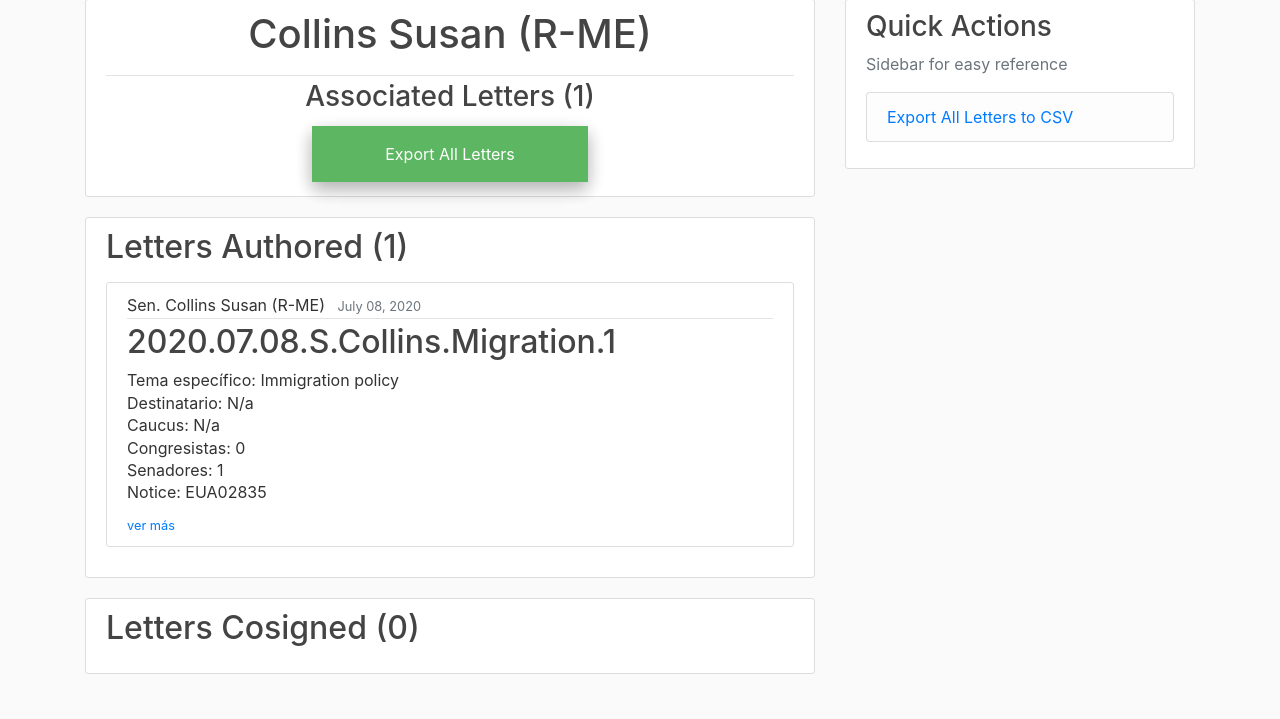
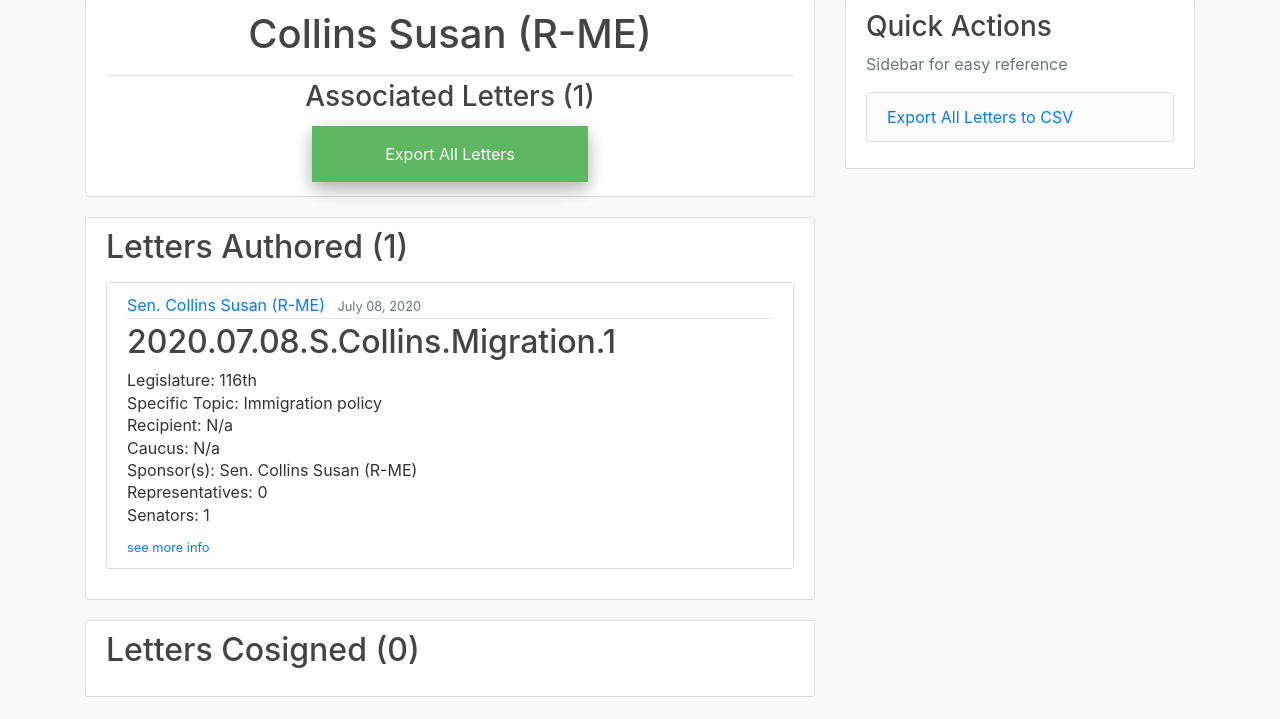
Before and after one commit to rceid/Letter_tracking, a Django app: a page that uses django_proj/letter_tracking/templates/letter_tracking/legislator_letters.html in a window 1280 px wide. Shown: the part 81-800 px from the top of the page. Run offline with Django 3.2, Linux system fonts and the light colour scheme; data comes from the database, SQL or seed files in the repository; both versions use the stored data as it was after the commit; some libraries are stand-ins or nearby versions.

Commit message:
pushing to update script

```diff
--- a/django_proj/data/letter_cleaning.py
+++ b/django_proj/data/letter_cleaning.py
@@ -87,7 +87,7 @@ def clean_letters():
                                             replace({1.0:'Positive',
                                                      2.0:'Neutral',
                                                      3.0:'Negative'})
-    letters['Specific topic'] = letters['Specific topic'].fillna('')
+    letters['Comments'] = letters['Comments'].fillna('')
     for col in TRANSLATION.keys():
         letters[col].replace(TRANSLATION[col], inplace=True)
         letters[col] = letters[col].fillna('')
--- a/django_proj/letter_tracking/models.py
+++ b/django_proj/letter_tracking/models.py
@@ -197,7 +197,7 @@ class Letter(models.Model):
                                 max_length=100,
                                 help_text="<em>If 'Other', please specify in the text box below</em>"
                                 )
-    other_destinatario_comments = models.TextField(default='N/a')
+    other_destinatario_comments = models.TextField(blank=True)
 
     caucus = MultiSelectField(choices=[('', 'N/a')] + list(zip_choices(list(map(lambda obj: obj.caucus_name, Caucus.objects.all())))),
                                 default='None',
--- a/django_proj/letter_tracking/templates/letter_tracking/legislator_letters.html
+++ b/django_proj/letter_tracking/templates/letter_tracking/legislator_letters.html
@@ -34,49 +34,48 @@
             <div class="media-body">
                 <div class="article-metadata">
                     {% if letter.sen_author %}
-                            {% if letter.patrocinador_sen == politician %}
-                            <a class="mr-2">{{letter.patrocinador_sen.full_title}}</a>
-                            {% else %}
                         <a class="mr-2" href="{% url 'legislator-letters' letter.patrocinador_sen.name %}">{{letter.patrocinador_sen.full_title}}</a>
                     {% endif %}
-                        {% endif %}
                     {% if letter.two_authors %}
-                        <a>&</a>
+                        <a>& </a>
                     {% endif %}
                     {% if letter.rep_author %}
-                            {% if letter.patrocinador_rep == politician %}
-                            <a class="mr-2">{{letter.patrocinador_rep.full_title}}</a>
-                            {% else %}
                         <a class="mr-2" href="{% url 'legislator-letters' letter.patrocinador_rep.name %}">{{letter.patrocinador_rep.full_title}}</a>
-                            {% endif %}
                     {% endif %}
                     <small class="text-muted">{{ letter.fecha | date:"F d, Y" }}</small>
                 </div>
                 <h2><a class="article-title">{{ letter.title }}</a></h2>
                 <p style="line-height:.4"> </p>
-                    <p class="article-content" style="line-height:.4">Tema específico: {{ letter.tema_específico }}</p>
+                <p class="article-content" style="line-height:.4">Legislature: {{ letter.legislatura }}</p>
+                <p class="article-content" style="line-height:.4">Specific Topic: {{ letter.tema_específico }}</p>
                 {% if letter.mención_directa_a_MX == 1%}
-                    <p class="article-content" style="line-height:.4">- Mención directa a MX</p>
+                    <p class="article-content" style="line-height:.4">Mexico Directly Mentioned</p>
                 {% endif %}
                 {% if letter.other_destinatario_comments %}
-                    <p class="article-content" style="line-height:.4">Destinatario: {{ letter.destinatario }}- {{letter.other_destinatario_comments}}</p>
+                    <p class="article-content" style="line-height:.4">Recipient: {{ letter.destinatario }}- {{letter.other_destinatario_comments}}</p>
                 {% elif object.destinatario %}
-                    <p class="article-content" style="line-height:.4">Destinatario: {{ letter.destinatario }}</p>
+                    <p class="article-content" style="line-height:.4">Recipient: {{ letter.destinatario }}</p>
                 {% else %}
-                    <p class="article-content" style="line-height:.4">Destinatario: N/a</p>
+                    <p class="article-content" style="line-height:.4">Recipient: N/a</p>
                 {% endif %}
                 {% if object.caucus %}
                     <p class="article-content" style="line-height:.4">Caucus: {{ letter.caucus }}</p>
                 {% else %}
                     <p class="article-content" style="line-height:.4">Caucus: N/a</p>
                 {% endif %}
-                <p class="article-content" style="line-height:.4">Congresistas: {{ letter.num_reps }}</p>
-                <p class="article-content" style="line-height:.4">Senadores: {{ letter.num_sens }}</p>
-                <p class="article-content" style="line-height:.4">Notice: {{ letter.notice }}</p>
+                {% if letter.two_authors %}
+                    <p class="article-content" style="line-height:.4">Sponsor(s): {{letter.patrocinador_sen.full_title}} & {{letter.patrocinador_rep.full_title}}</p>
+                {% elif letter.patrocinador_sen %}
+                    <p class="article-content" style="line-height:.4">Sponsor(s): {{letter.patrocinador_sen.full_title}}</p>
+                {% elif letter.patrocinador_rep%}
+                    <p class="article-content" style="line-height:.4">Sponsor(s): {{letter.patrocinador_rep.full_title}}</p>
+                {% endif %}
+                <p class="article-content" style="line-height:.4">Representatives: {{ letter.num_reps }}</p>
+                <p class="article-content" style="line-height:.4">Senators: {{ letter.num_sens }}</p>
                 {% if letter.observaciones %}
-                    <p class="article-content" style="line-height:1.3">Observaciones: {{ letter.observaciones }}</p>
+                    <p class="article-content" style="line-height:1.3">Comments: {{ letter.observaciones }}</p>
                 {% endif %}
-                <div> <small> <a  href="{% url 'letter-detail' letter.id%}">ver más</a></small></div>
+                <div> <small> <a  href="{% url 'letter-detail' letter.id%}">see more info</a></small></div>
             </div>
         </article>
         {% endfor %}
```
Also changed, not shown: django_proj/letter_tracking/templates/letter_tracking/home.html (+17 -10 lines), django_proj/letter_tracking/templates/letter_tracking/letter_detail.html (+21 -26 lines), django_proj/db.sqlite3. Lines whose indentation alone changed are shown as unchanged.
